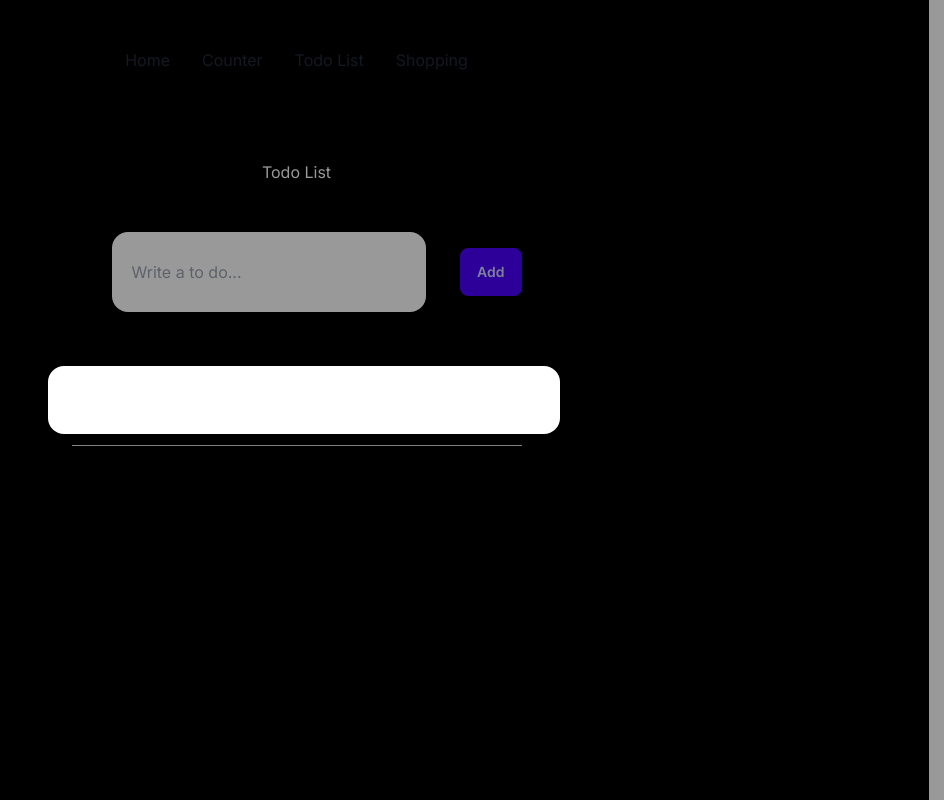
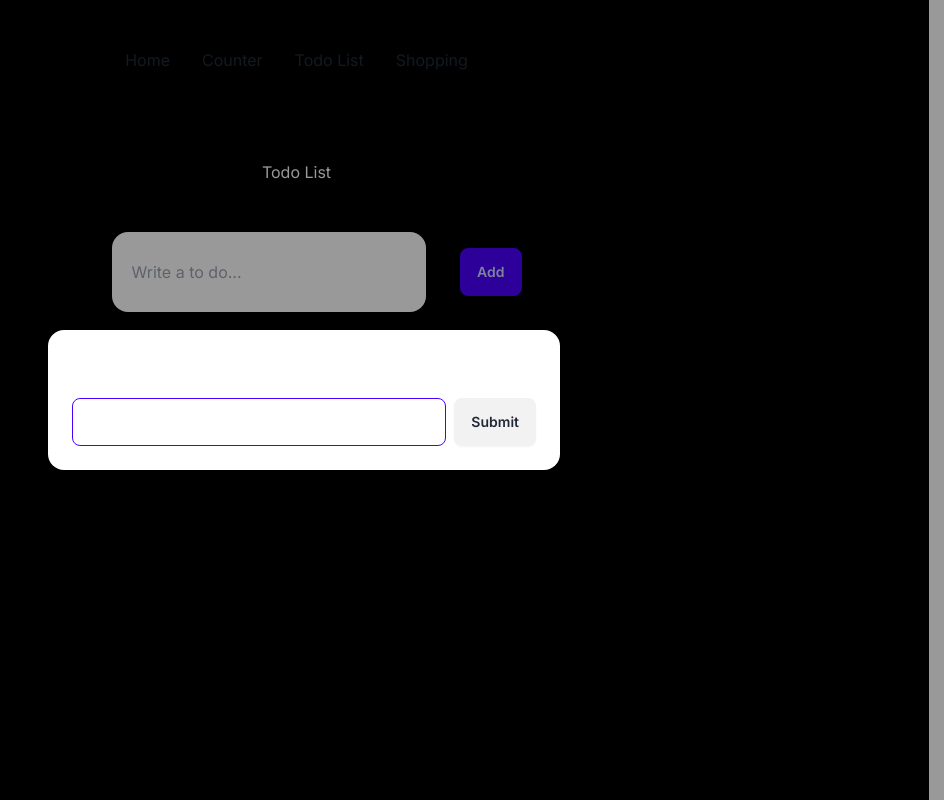
Before and after one commit to Saedddd/ThreeProjectsRTK, a Next.js app: page /todo in a window 1280 px wide. Both pictures are taken after a click on the icon 808 px from the left and 420 px from the top of the page. Shown: the whole page, without its empty margins (336-1280 px from the left). Built offline with nearby package versions, Linux system fonts and the light colour scheme.

Commit message:
Add edit task btn without func

```diff
--- a/src/features/DelleteEditTask/ui/DeleteEditTask.tsx
+++ b/src/features/DelleteEditTask/ui/DeleteEditTask.tsx
@@ -1,6 +1,6 @@
 'use client'
 
-import React, { useState } from 'react'
+import React, { FormEventHandler, useState } from 'react'
 
 import { FiTrash2 } from "react-icons/fi";
 import { FiEdit } from "react-icons/fi";
@@ -11,6 +11,13 @@ import Modal from '@/shared/ui/Modal';
 const DeleteEditTask:React.FC<TaskProps> = ({task}) => {
     const [isOpen, setIsOpen] = useState<boolean>(false)
     const [todoValue, setTodoValue] = useState<string>(task.text)
+
+
+    const handleEditSubmit: FormEventHandler<HTMLFormElement> = (e) => {
+        e.preventDefault()
+
+        setIsOpen(false)
+    }
 
 
   return (
@@ -24,11 +31,24 @@ const DeleteEditTask:React.FC<TaskProps> = ({task}) => {
                     isOpen={isOpen}
                     onClose={() => setIsOpen(false)}
                 >
-                    <input
-                        type="text"
+                <form onSubmit={handleEditSubmit}>
+                    <label>
+                        Edit task
+                            <div className="modal-action">
 
+                                <input
+                                    type="text"
+                                    value={todoValue}
+                                    onChange={(e)=>setTodoValue(e.target.value)}
+                                    className="input input-bordered input-primary w-full"
+                                />
 
-                    />
+                                <button type='submit' className='btn'>Submit</button>
+
+                            </div>
+                    </label>
+                </form>
+
                 </Modal>
 
                 <FiEdit />
```
